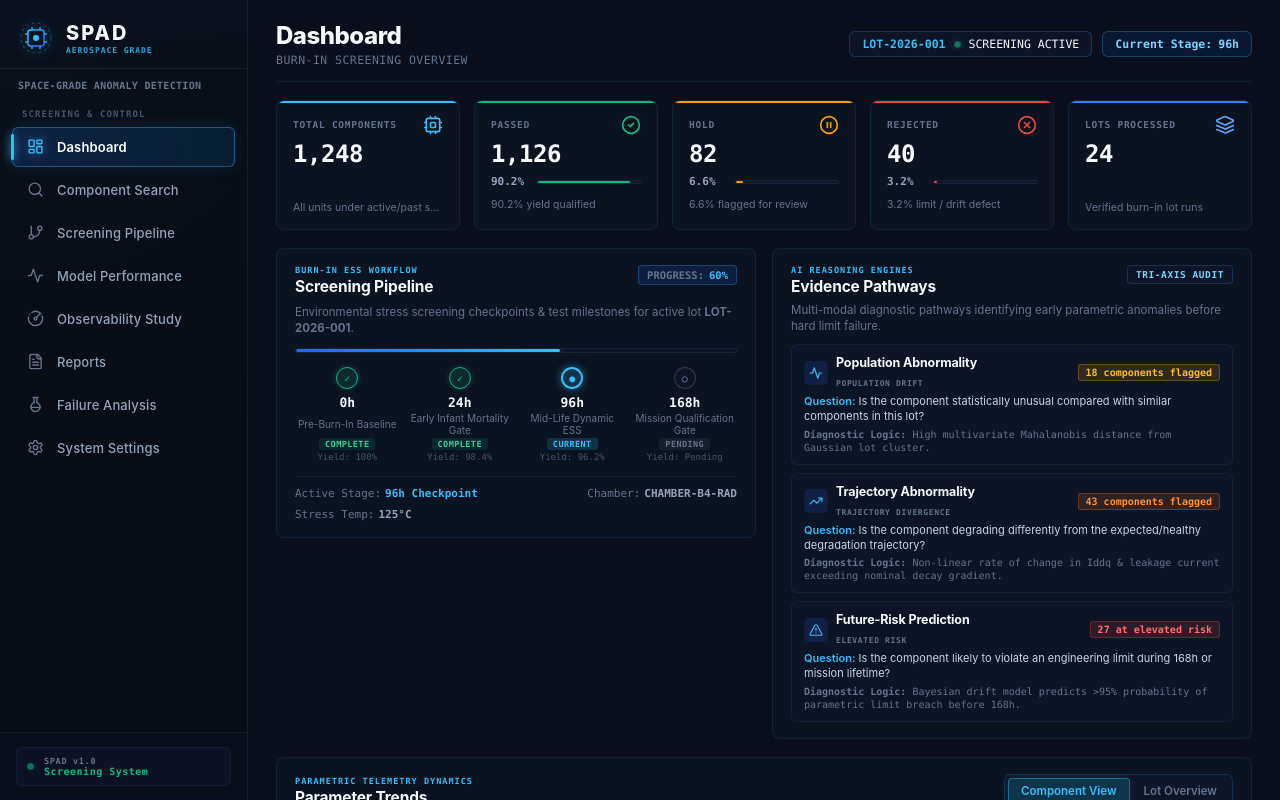
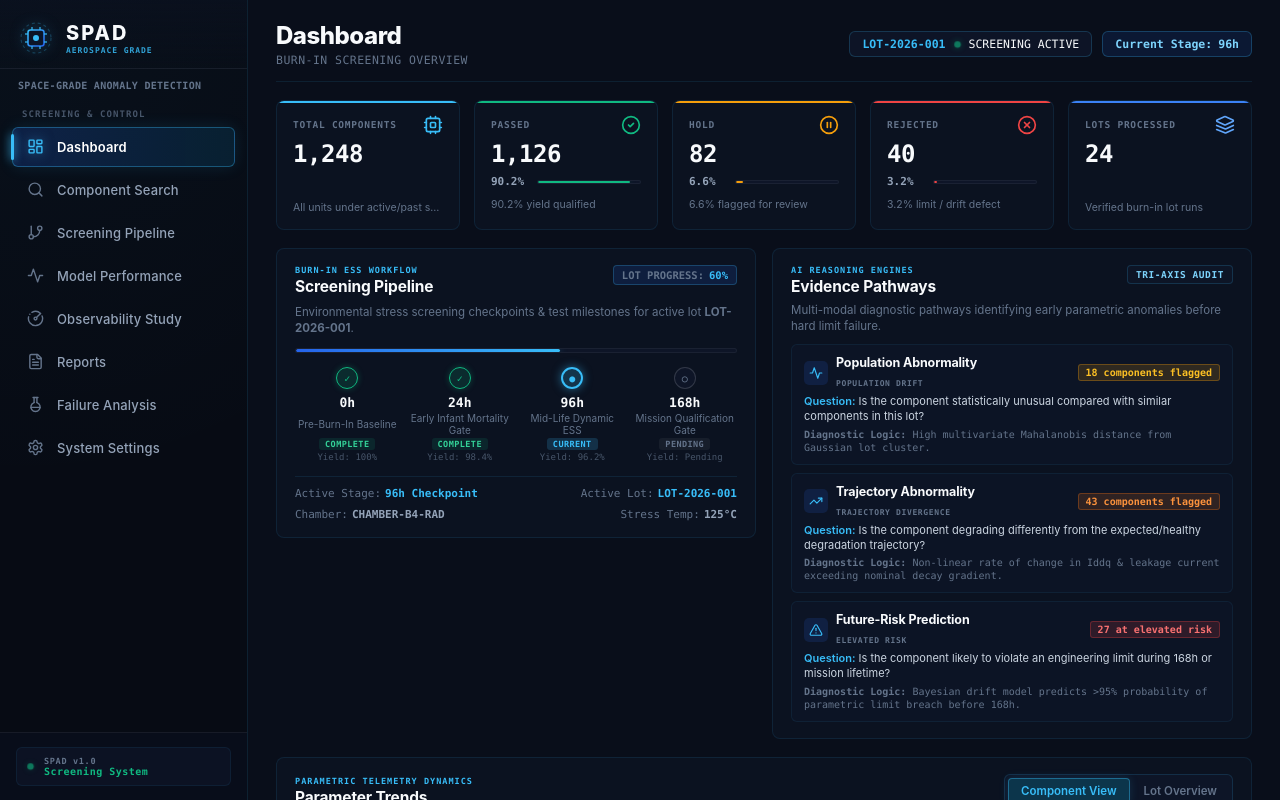
Before and after one commit to mohith-reddy18/SIH26-SPAD, a React (Vite) app: page / in a window 1280 px wide. Shown: the top 800 px of the page. Built offline with nearby package versions, Linux system fonts and the light colour scheme.

Commit message:
updating screening pipeling

```diff
--- a/src/components/dashboard/ScreeningPipeline.jsx
+++ b/src/components/dashboard/ScreeningPipeline.jsx
@@ -1,6 +1,10 @@
 import React from 'react';
+import { mockPipelineStages, mockScreeningContext } from '../../data/mockData';
 
-export default function ScreeningPipeline({ stages, context }) {
+export default function ScreeningPipeline({
+  stages = mockPipelineStages,
+  context = mockScreeningContext,
+}) {
   return (
     <div className="spad-card spad-pipeline-card">
       <div className="spad-card-header">
@@ -9,13 +13,13 @@ export default function ScreeningPipeline({ stages, context }) {
           <h2 className="spad-card-title">Screening Pipeline</h2>
         </div>
         <div className="spad-progress-pill">
-          <span className="spad-progress-label">PROGRESS:</span>
+          <span className="spad-progress-label">LOT PROGRESS:</span>
           <span className="spad-progress-val">{context.currentProgressPercent}%</span>
         </div>
       </div>
 
       <p className="spad-card-desc">
-        Environmental stress screening checkpoints & test milestones for active lot <strong>{context.lotId}</strong>.
+        Environmental stress screening checkpoints &amp; test milestones for active lot <strong>{context.lotId}</strong>.
       </p>
 
       {/* Progress Bar Gauge */}
@@ -27,15 +31,15 @@ export default function ScreeningPipeline({ stages, context }) {
           aria-valuenow={context.currentProgressPercent}
           aria-valuemin="0"
           aria-valuemax="100"
+          aria-label={`Lot ${context.lotId} screening progress`}
         />
       </div>
 
       {/* Horizontal Stage Timeline */}
       <div className="spad-timeline-container">
-        {stages.map((stage, index) => {
+        {stages.map((stage) => {
           const isComplete = stage.status === 'complete';
           const isCurrent = stage.status === 'current';
-          const isPending = stage.status === 'pending';
 
           let statusClass = 'stage-pending';
           let statusSymbol = '○';
@@ -67,11 +71,15 @@ export default function ScreeningPipeline({ stages, context }) {
         })}
       </div>
 
-      {/* Bottom meta stats */}
+      {/* Bottom Lot & Test-Level Meta Stats */}
       <div className="spad-pipeline-meta">
         <div className="spad-meta-item">
           <span className="spad-meta-k">Active Stage:</span>
           <span className="spad-meta-v highlight">{context.currentStage} Checkpoint</span>
+        </div>
+        <div className="spad-meta-item">
+          <span className="spad-meta-k">Active Lot:</span>
+          <span className="spad-meta-v highlight">{context.lotId}</span>
         </div>
         <div className="spad-meta-item">
           <span className="spad-meta-k">Chamber:</span>
```
